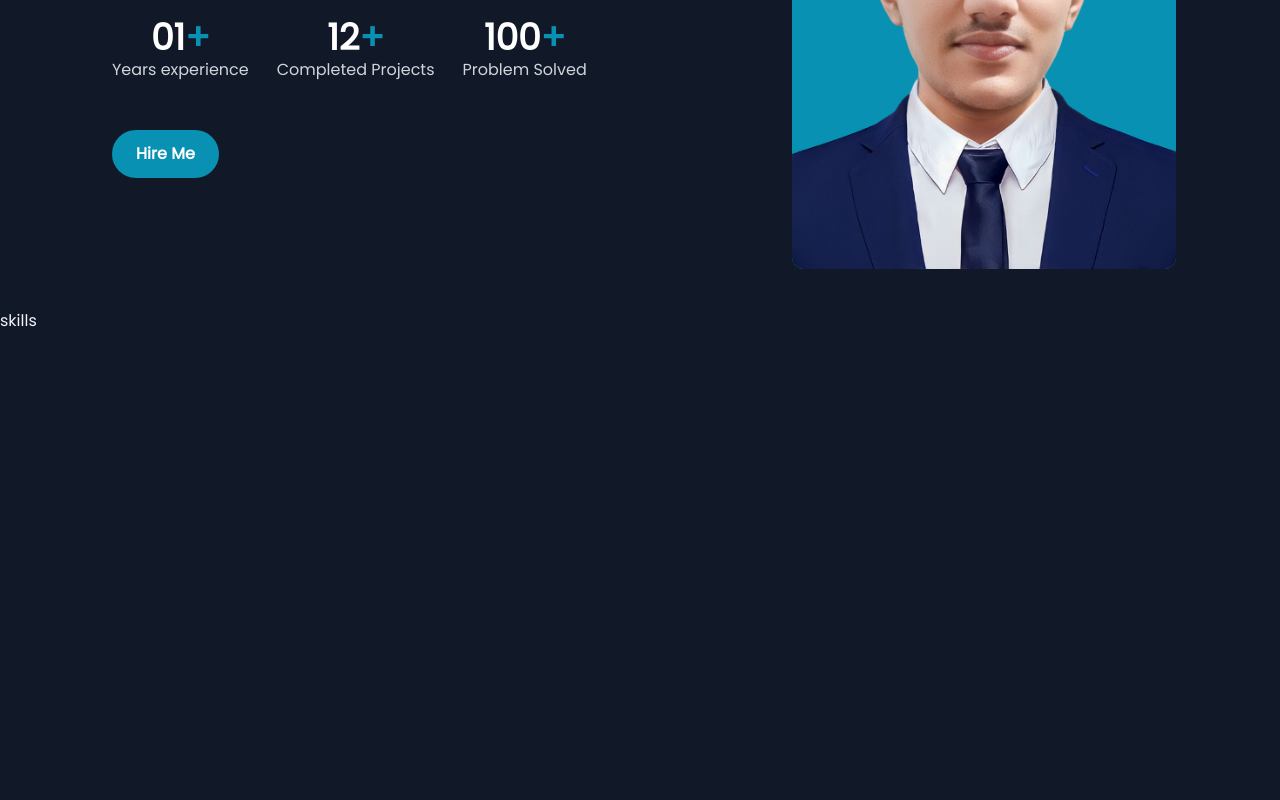
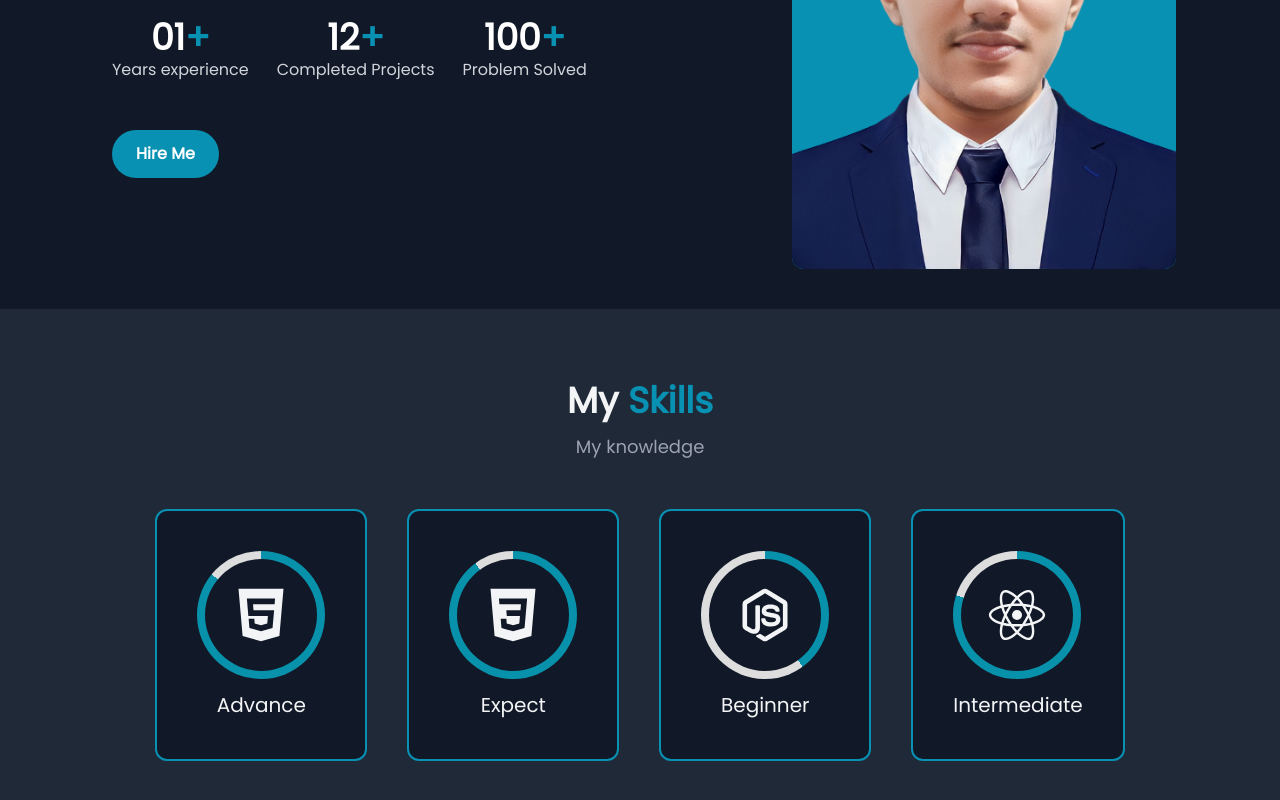
Before and after one commit to MohonSaha/Mohon-Saha, a React (Vite) app: page / in a window 1280 px wide. Shown: the part 1252-2052 px from the top of the page. Before the commit the page ends 1585 px from the top, so only its background shows below. Built offline with nearby package versions, Linux system fonts and the light colour scheme.

Commit message:
complite skill section

```diff
--- a/src/components/Skills/Skills.jsx
+++ b/src/components/Skills/Skills.jsx
@@ -1,11 +1,61 @@
+import React from "react";
 
+import { IoLogoCss3, IoLogoHtml5, IoLogoNodejs, IoLogoReact } from "react-icons/io5";
 
 const Skills = () => {
-    return (
-        <div>
-            <p>skills</p>
+
+  const skills = [
+    {
+      logo: <IoLogoHtml5></IoLogoHtml5>,
+      level: "Advance",
+      count: 86,
+    },
+    {
+      logo: <IoLogoCss3></IoLogoCss3>,
+      level: "Expect",
+      count: 90,
+    },
+    {
+      logo: <IoLogoNodejs></IoLogoNodejs>,
+      level: "Beginner",
+      count: 40,
+    },
+    {
+      logo: <IoLogoReact></IoLogoReact>,
+      level: "Intermediate",
+      count: 80,
+    },
+  ];
+  return (
+    <section id="skills" className="py-10 bg-gray-800 relative">
+      <div className="mt-8 text-gray-100 text-center">
+        <h3 className="text-4xl font-semibold">
+          My <span className="text-cyan-600">Skills</span>
+        </h3>
+        <p className="text-gray-400 mt-3 text-lg">My knowledge</p>
+        <div className="flex items-center justify-center mt-12 gap-10 flex-wrap">
+          {skills?.map((skill, i) => (
+            <div
+              key={i}
+              className="border-2 group border-cyan-600 relative min-w-[10rem] max-w-[16rem] bg-gray-900 p-10 rounded-xl"
+            >
+              <div
+                style={{
+                  background: `conic-gradient(rgb(8,145,170) ${skill.count}%,#ddd ${skill.count}%)`,
+                }}
+                className="w-32 h-32 flex items-center justify-center rounded-full"
+              >
+                <div className="text-6xl w-28 h-28 bg-gray-900 rounded-full flex items-center justify-center group-hover:text-cyan-600">
+                  {skill.logo}
+                </div>
+              </div>
+              <p className="text-xl mt-3">{skill.level}</p>
+            </div>
+          ))}
         </div>
-    );
+      </div>
+    </section>
+  );
 };
 
 export default Skills;
```
